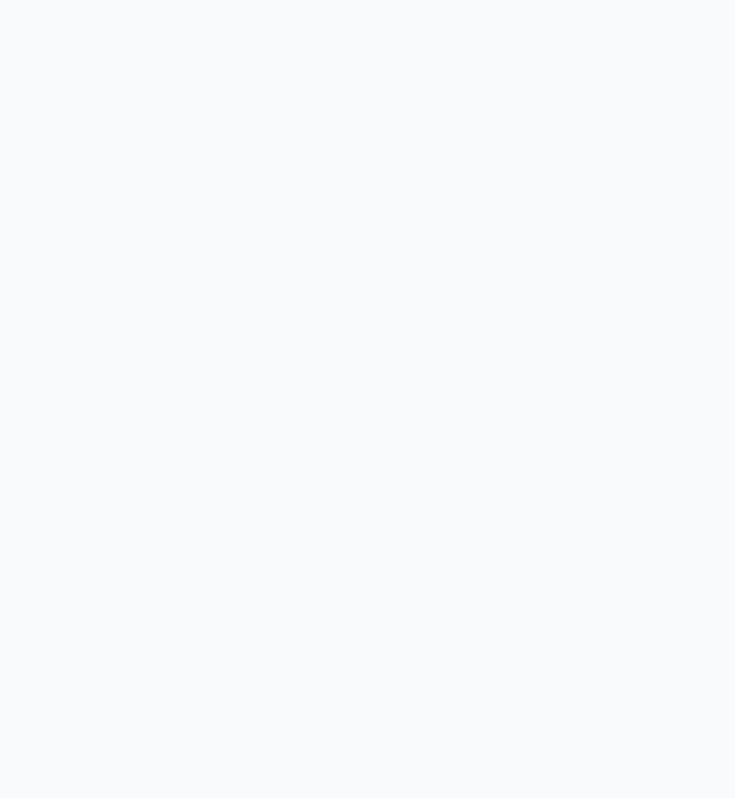
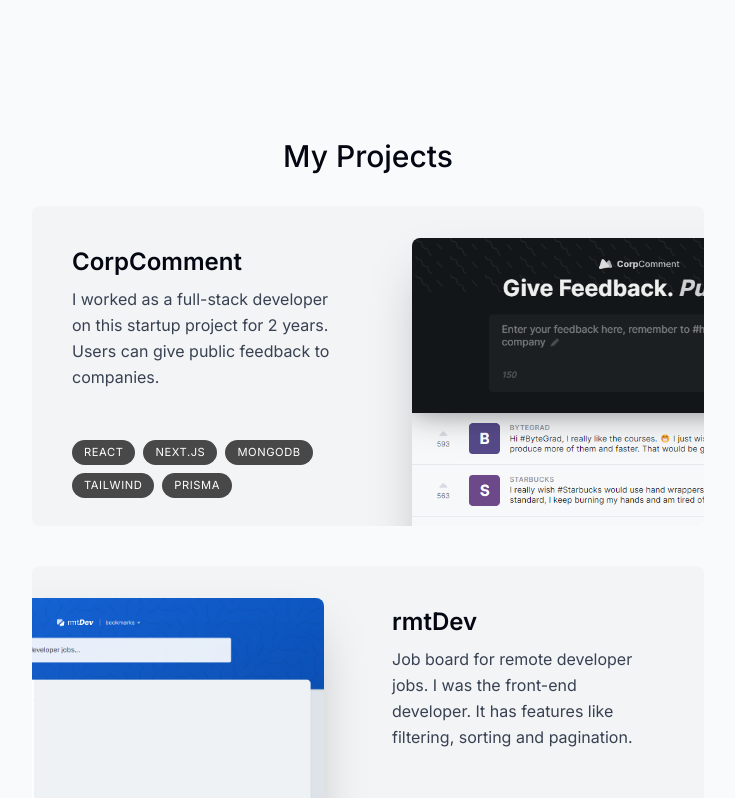
Before and after one commit to noman318/portfolio-new, a Next.js app: page / in a window 1280 px wide. Shown: the part 1040-1838 px from the top of the page, without its empty margins (272-1007 px from the left). Before the commit the page ends 1178 px from the top, so only its background shows below. Built offline with nearby package versions, Linux system fonts and the light colour scheme.

Commit message:
Projects section completed

```diff
--- a/app/page.tsx
+++ b/app/page.tsx
@@ -1,5 +1,6 @@
 import About from "@/components/About";
 import Intro from "@/components/Intro";
+import Projects from "@/components/Projects";
 import SectionDivider from "@/components/SectionDivider";
 import Image from "next/image";
 
@@ -9,6 +10,7 @@
       <Intro />
       <SectionDivider />
       <About />
+      <Projects />
     </main>
   );
 }
--- a/components/About.tsx
+++ b/components/About.tsx
@@ -1,6 +1,6 @@
 "use client";
 import React from "react";
-import SeactionHeading from "./SeactionHeading";
+import SectionHeading from "./SectionHeading";
 import { motion } from "framer-motion";
 
 const About = () => {
@@ -11,7 +11,7 @@
       animate={{ opacity: 1, y: 0 }}
       transition={{ delay: 0.175 }}
     >
-      <SeactionHeading>About me</SeactionHeading>
+      <SectionHeading>About me</SectionHeading>
       <p className="mb-3">
         After graduating with a degree in{" "}
         <span className="font-medium">Computer Enginnering</span>, I decided to
--- /dev/null
+++ b/components/ProjectCard.tsx
@@ -0,0 +1,54 @@
+"use client";
+import { projectsData } from "@/lib/data";
+import { useScroll, motion, useTransform } from "framer-motion";
+import Image from "next/image";
+import { useRef } from "react";
+
+type ProjectCardProps = (typeof projectsData)[number];
+
+const ProjectCard = ({
+  title,
+  description,
+  tags,
+  imageUrl,
+}: ProjectCardProps) => {
+  const sectionRef = useRef<HTMLDivElement>(null);
+  const { scrollYProgress } = useScroll({
+    target: sectionRef,
+    offset: ["0 1", "1.33 1"],
+  });
+  const scaleProgress = useTransform(scrollYProgress, [0, 1], [0.8, 1]);
+  const opacityProgress = useTransform(scrollYProgress, [0, 1], [0.6, 1]);
+  return (
+    <motion.div
+      ref={sectionRef}
+      style={{ scale: scaleProgress, opacity: opacityProgress }}
+      className="group mb-3 sm:mb-10 last:mb-0"
+    >
+      <section className=" bg-gray-100 max-w-[42rem] overflow-hidden border-black/5 sm:pr-8 relative sm:h-[20rem] group-even:pl-8 hover:bg-gray-200 transition rounded-lg">
+        <div className="pt-4 pb-7 px-5 sm:pl-10 sm:pr-2 sm:pt-10 sm:max-w-[50%] flex flex-col h-full group-even:ml-[18rem]">
+          <h3 className="text-2xl font-semibold">{title}</h3>
+          <p className="mt-2 leading-relaxed text-gray-700">{description}</p>
+          <ul className="flex flex-wrap mt-4 gap-2 sm:mt-auto">
+            {tags?.map((tag, index) => (
+              <li
+                className="bg-black/[0.7] px-3 py-1 text-[0.7rem] uppercase tracking-wider text-white rounded-full"
+                key={index}
+              >
+                {tag}
+              </li>
+            ))}
+          </ul>
+        </div>
+        <Image
+          src={imageUrl}
+          alt={"Projects I've worked on"}
+          quality={95}
+          className="absolute top-8 -right-40 w-[28.25rem] rounded-t-lg shadow-2xl group-even:right-[initial] group-even:-left-40 group-hover:-translate-x-3 group-hover:translate-y-3 group-hover:-rotate-2 group-hover:scale-[1.05] transition group-even:group-hover:translate-x-3 group-even:group-hover:translate-y-3 group-even:group-hover:rotate-2"
+        />
+      </section>
+    </motion.div>
+  );
+};
+
+export default ProjectCard;
--- /dev/null
+++ b/components/Projects.tsx
@@ -0,0 +1,21 @@
+import React from "react";
+import SectionHeading from "./SectionHeading";
+import { projectsData } from "@/lib/data";
+import ProjectCard from "./ProjectCard";
+
+const Projects = () => {
+  return (
+    <section className="mb-[12rem]">
+      <SectionHeading>My Projects</SectionHeading>
+      <div>
+        {projectsData?.map((project, index) => (
+          <React.Fragment key={index}>
+            <ProjectCard {...project} />
+          </React.Fragment>
+        ))}
+      </div>
+    </section>
+  );
+};
+
+export default Projects;
--- a/components/SeactionHeading.tsx
+++ /dev/null
@@ -1,13 +0,0 @@
-"use client";
-import React from "react";
-
-type SectionHeadingProps = {
-  children: React.ReactNode;
-};
-
-const SeactionHeading = ({ children }: SectionHeadingProps) => {
-  //   console.log("children", children);
-  return <h2 className="mb-8 text-3xl font-medium capitalize">{children}</h2>;
-};
-
-export default SeactionHeading;
--- /dev/null
+++ b/components/SectionHeading.tsx
@@ -0,0 +1,17 @@
+"use client";
+import React from "react";
+
+type SectionHeadingProps = {
+  children: React.ReactNode;
+};
+
+const SectionHeading = ({ children }: SectionHeadingProps) => {
+  //   console.log("children", children);
+  return (
+    <h2 className="mb-8 text-3xl font-medium capitalize text-center">
+      {children}
+    </h2>
+  );
+};
+
+export default SectionHeading;
```
